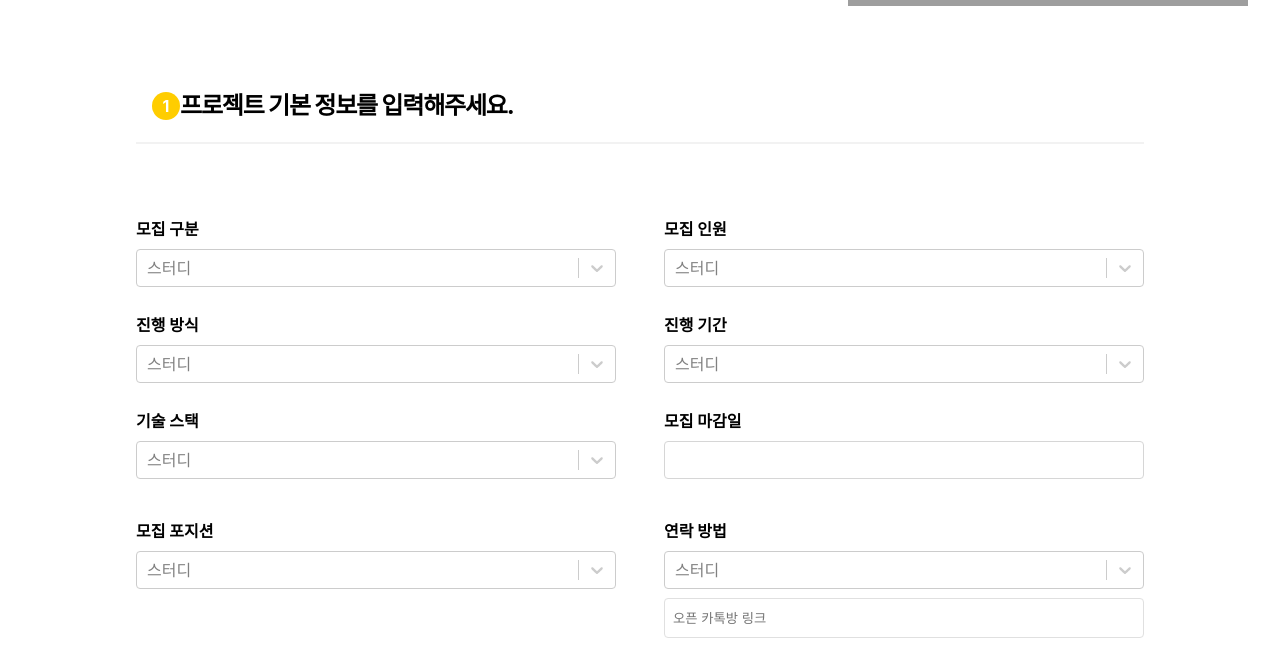
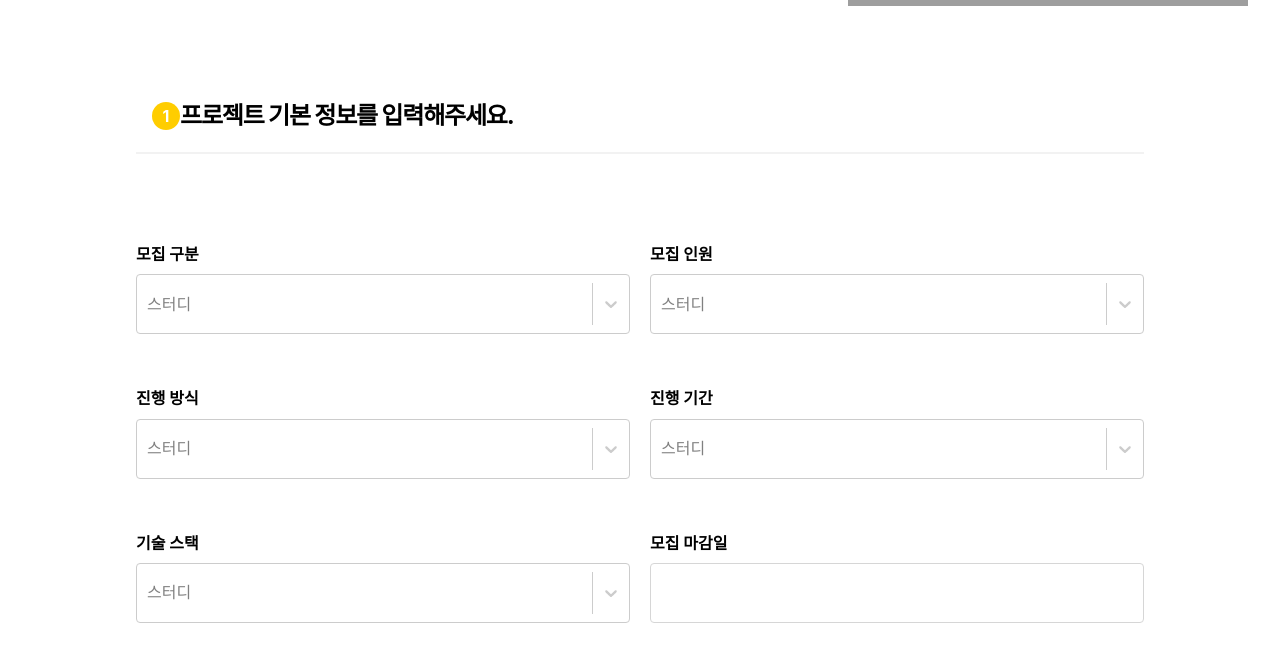
Before and after one commit to Wh-P/ProjectOne, a React (Create React App) app: page /register in a window 1280 px wide. Shown: the part 294-952 px from the top of the page. Built offline with nearby package versions, Linux system fonts and the light colour scheme; grey boxes are pictures that could not be loaded; a web font is replaced by a local one.

Commit message:
[style]코드스타일 변경

```diff
--- a/src/register/components/Datepicker.css
+++ b/src/register/components/Datepicker.css
@@ -1,8 +1,8 @@
 .custom-datepicker{
     margin-top: 10px;
     box-sizing: border-box;
-    width: 480px;
-    height: 38px;
+    width: 100%;
+    height: 60px;
     padding: 2px 8px;
     border: 1px solid rgb(214,214,214);
     border-radius: 4px;
--- a/src/register/components/Datepicker.tsx
+++ b/src/register/components/Datepicker.tsx
@@ -8,29 +8,31 @@ const Datepicker: React.FC = () => {
   const [selectDate, setSelectDate] = useState<Date | null>(null);
 
   return (
-    <li>
-      <Datediv>
+    <Datediv>
         <Datelabel>모집 마감일</Datelabel>
         <ReactDatePicker
           selected={selectDate as Date}
           onChange={(date: Date | null) => setSelectDate(date)}
           className="custom-datepicker"
         />
-      </Datediv>
-    </li>
+    </Datediv>
   );
 };
 
 export default Datepicker;
 
 const Datediv = styled.div`
-  width: 100%;
+  width: 49%;
   height: 70px;
   box-sizing: border-box;
   display: flex;
   flex-direction: column;
+  @media (max-width: 768px) {
+       width: 100%;
+     }
 `;
 
 const Datelabel = styled.label`
     font-weight:bold;
+    margin-top:15px;
 `
--- a/src/register/components/Register.tsx
+++ b/src/register/components/Register.tsx
@@ -15,7 +15,7 @@ const Register = () => {
         <SpanSectionOne>1</SpanSectionOne>
         <FontSectionOne>프로젝트 기본 정보를 입력해주세요.</FontSectionOne>
       </RegisterSectionOne>
-      <RegisterUl>
+      <RegisterDivs>
         <SelectComponent
           options={options}
           title={"스터디"}
@@ -26,8 +26,8 @@ const Register = () => {
           title={"스터디"}
           label={"모집 인원"}
         />
-      </RegisterUl>
-      <RegisterUl>
+      </RegisterDivs>
+      <RegisterDivs>
         <SelectComponent
           options={options}
           title={"스터디"}
@@ -38,30 +38,30 @@ const Register = () => {
           title={"스터디"}
           label={"진행 기간"}
         />
-      </RegisterUl>
-      <RegisterUl>
+      </RegisterDivs>
+      <RegisterDivs>
         <SelectComponent
           options={options}
           title={"스터디"}
           label={"기술 스택"}
         />
         <Datepicker />
-      </RegisterUl>
-      <RegisterUl>
+      </RegisterDivs>
+      <RegisterDivs>
         <SelectComponent
           options={options}
           title={"스터디"}
           label={"모집 포지션"}
         />
-        <li>
+
           <SelectComponent
             options={options}
             title={"스터디"}
             label={"연락 방법"}
           />
           <StyledInput type="text" placeholder="오픈 카톡방 링크" />
-        </li>
-      </RegisterUl>
+
+      </RegisterDivs>
 
       <RegisterSectionTwo>
         <SpanSectionOne>2</SpanSectionOne>
@@ -91,6 +91,7 @@ const RegisterSectionOne = styled.div`
   align-items: center;
   flex-direction: row;
   padding: 16px;
+  margin-top:10px;
   margin-bottom: 36px;
   border-bottom: 2.4px solid rgb(242, 242, 242);
 `;
@@ -115,18 +116,15 @@ const FontSectionOne = styled.h2`
   letter-spacing: -0.05em;
 `;
 
-const RegisterUl = styled.ul`
+const RegisterDivs = styled.div`
   display: flex;
+  flex-wrap: wrap;
   justify-content: space-between;
   margin-top: 40px;
   box-sizing: border-box;
   @media (max-width: 768px) {
     flex-direction: column;
-
-    & > li {
-      width: 100%;
-      margin-top: 20px;
-    }
+    margin:20px;
   }
 `;
 
@@ -141,8 +139,8 @@ const RegisterSectionTwo = styled.div`
 `;
 
 const StyledInput = styled.input`
-  width: 100%;
-  height: 40px;
+  width: 49%;
+  height: 60px;
   margin-top:20px;
   margin-left: auto;
   padding: 2px 8px;
--- a/src/register/components/Select.css
+++ /dev/null
@@ -1,3 +0,0 @@
-.select-custom__control{
-    height: 56px;
-}
--- a/src/register/components/Select.tsx
+++ b/src/register/components/Select.tsx
@@ -1,7 +1,7 @@
 import React, { useState } from "react";
 import Select from "react-select";
 import styled from "styled-components";
-import './Select.css'
+
 type Option = {
   value: string;
   label: string;
@@ -13,6 +13,7 @@ type DropDownProps = {
   label: string;
 };
 
+
 const MySelect: React.FC<DropDownProps> = ({ options, title, label }) => {
   const [selectedOption, setSelectedOption] = useState<Option | null>(null);
 
@@ -20,40 +21,47 @@ const MySelect: React.FC<DropDownProps> = ({ options, title, label }) => {
     setSelectedOption(selectedOption);
   };
 
+  const customStyles = {
+    control: (provided:any) => ({
+      ...provided,
+      height: '100%',
+    }),
+  };
 
 
   return (
-    <Li>
+    <Selectdiv>
       <LiFontSize>{label}</LiFontSize>
-      <SelectDiv>
       <Select
         options={options}
         value={selectedOption}
         onChange={handleChange}
         placeholder={`${title.toLowerCase()}`}
         className="select-custom"
+        styles={customStyles}
       />
-      </SelectDiv>
-    </Li>
+
+    </Selectdiv>
   );
 };
 
 export default MySelect;
 
-const Li = styled.li`
+const Selectdiv = styled.div`
   box-sizing: border-box;
-  width: 480px;
-  height:56px;
+  display:flex;
+  flex-direction:column;
+  row-gap:10px;
+  width: 49%;
   @media (max-width: 768px){
     width:100%;
+  }
+  .select-custom{
+    height:60px !important;
   }
 `;
 
 const LiFontSize = styled.label`
   font-weight: bold;
-  margin-bottom 5px;
+  margin-top:15px;
 `;
-
-const SelectDiv = styled.div`
-  margin:10px 0px;
-`
```
Also changed, not shown: src/register/components/DropSample.tsx (renamed from src/register/components/drop.tsx).
